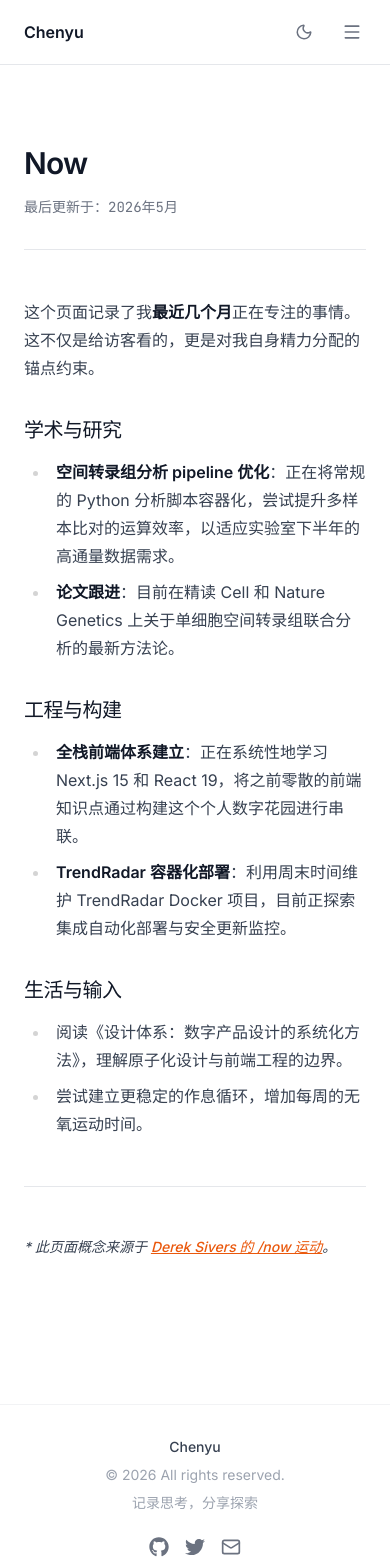
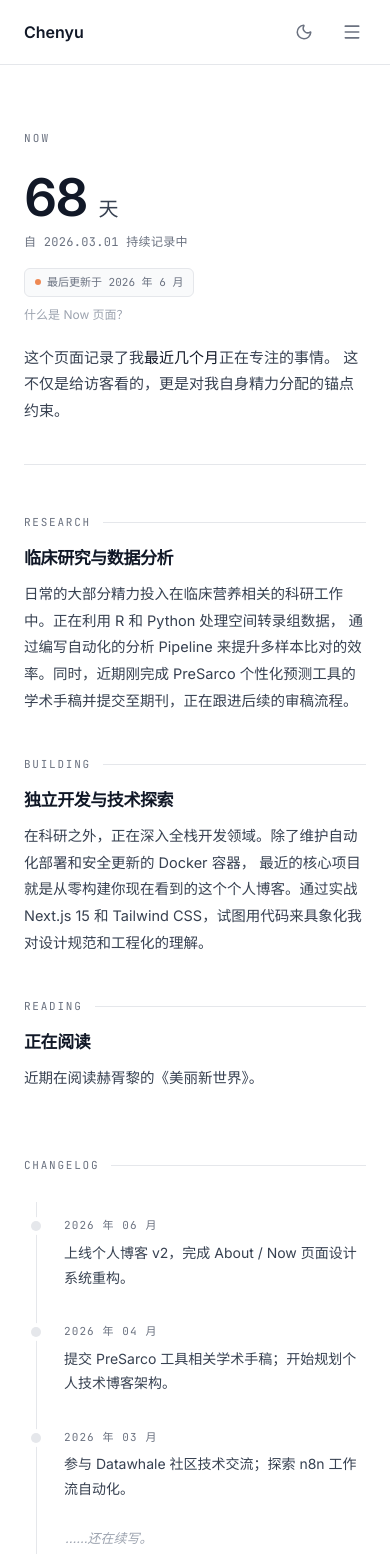
Before and after one commit to chenyufengedu-dev/chenyu-blog, a Next.js app: page /now in a window 390 px wide. Shown: the top 1568 px of the page. Built offline with nearby package versions, Linux system fonts and the light colour scheme.

Commit message:
refactor: 升级 Now 页流体排版并重构 About 页关联模块

```diff
--- a/src/app/now/page.tsx
+++ b/src/app/now/page.tsx
@@ -1,87 +1,191 @@
 // src/app/now/page.tsx
 import type { Metadata } from "next";
+import { ArrowUpRight } from "lucide-react";
 
 export const metadata: Metadata = {
   title: "Now | Chenyu",
-  description: "我现在正在做什么",
+  description: "记录我此刻的关注点与正在做的事。",
 };
 
+const CHANGELOG = [
+  {
+    date: "2026 年 06 月",
+    text: "上线个人博客 v2，完成 About / Now 页面设计系统重构。",
+  },
+  {
+    date: "2026 年 04 月",
+    text: "提交 PreSarco 工具相关学术手稿；开始规划个人技术博客架构。",
+  },
+  {
+    date: "2026 年 03 月",
+    text: "参与 Datawhale 社区技术交流；探索 n8n 工作流自动化。",
+  },
+];
+
 export default function NowPage() {
+  const startDate = new Date("2026-03-01");
+  const today = new Date();
+  const days = Math.ceil(
+    Math.abs(today.getTime() - startDate.getTime()) / (1000 * 60 * 60 * 24),
+  );
+
   return (
-    // mx-auto:会让浏览器自动、平均地分配左右两边的空白，从而在物理上把这个容器完美“居中”在屏幕中间。
-    // border-b:Border-Bottom（底部边框）。它在底层直接翻译为 border-bottom-width: 1px;。
-    <div className="mx-auto max-w-3xl px-6 py-20 md:px-8 md:py-24">
-      <header className="mb-12 border-b border-border pb-8">
-        <h1 className="mb-4 text-3xl font-semibold tracking-tight text-text-primary sm:text-4xl">
+    <div className="mx-auto max-w-3xl px-6 py-16 md:px-8 md:py-24">
+      {/* ── HERO：天数为主角 ── */}
+      <header className="mb-12 border-b border-border pb-10">
+        <p className="mb-6 font-mono text-[11px] uppercase tracking-[0.2em] text-text-muted">
           Now
-        </h1>
-        <p className="text-sm text-text-muted font-mono">
-          最后更新于：2026年5月
         </p>
-      </header>
-      {/* prose prose-neutral： 给内部所有的裸露 HTML 标签注入一套经过顶尖设计师调优的、基于灰阶（neutral）的默认阅读样式
-      dark:prose-invert：自动适配暗黑模式。
-      max-w-none：解除插件默认的最大宽度限制（默认大约是 65 个字符宽，为了防眼疲劳），让文字可以铺满你的整个容器。
-      prose-p:leading-[1.75]：强行把所有 <p>（段落）的行高设为 1.75 倍。
-      prose-headings:tracking-tight：强行把所有标题（h1~h6）的字距稍微收紧，显得更干练。
-      prose-strong:font-semibold：强行把加粗文本从笨重的纯粗体（bold）降格为半粗体（semibold），让页面看起来更精致。
-      <ul> (Unordered List)：无序列表。告诉浏览器：“我下面要列举几件事，它们没有先后顺序”。在浏览器里默认会显示为带圆点（Bullet）的列表。
-      <li> (List Item)：列表项。包裹在 <ul> 内部，每一对 <li> 就是列表里的一行。*/}
-      <div
-        className="prose prose-neutral dark:prose-invert max-w-none
-        prose-p:text-text-secondary prose-p:leading-[1.75]
-        prose-headings:text-text-primary prose-headings:font-medium prose-headings:tracking-tight
-        prose-li:text-text-secondary
-        prose-strong:text-text-primary prose-strong:font-semibold"
+        {/* 默认态（手机端：垂直引力）：引擎只读取 flex flex-col gap-4
+        触发态（桌面端：水平张力）：sm:flex-row：强行把两块内容拉平到同一水平线上。 sm:justify-between sm:items-end (底部引力 / 地板线对齐)：让大数字和右边的标签组底部对齐111111111111111111111
+
+        在排版学（Typography）中，字号越大，字符之间默认的间距在视觉上会显得越松散、漏风。给这种超大标题加上极其微量的负间距，能把数字和字母物理压紧
+        */}
+        <div className="mb-5 flex flex-col gap-4 sm:flex-row sm:items-end sm:justify-between">
+          <div>
+            {/* items-baseline:强制所有文字的“物理底座”死死贴在这条基线上
+            leading-none:剥离文字默认呼吸区)*/}
+            <div className="flex items-baseline gap-3">
+              <span
+                className="font-semibold leading-none tracking-[-0.04em] text-text-primary"
+                style={{ fontSize: "clamp(52px, 9vw, 80px)" }}
               >
-        <p>
-          这个页面记录了我<strong>最近几个月</strong>
-          正在专注的事情。这不仅是给访客看的，更是对我自身精力分配的锚点约束。
+                {days}
+              </span>
+              <span className="text-[20px] font-light text-text-secondary">
+                天
+              </span>
+            </div>
+            <p className="mt-1.5 font-mono text-[12px] tracking-wide text-text-muted">
+              自 2026.03.01 持续记录中
             </p>
-        <h3>学术与研究</h3>
-        <ul>
-          <li>
-            <strong>空间转录组分析 pipeline 优化</strong>：正在将常规的 Python
-            分析脚本容器化，尝试提升多样本比对的运算效率，以适应实验室下半年的高通量数据需求。
-          </li>
-          <li>
-            <strong>论文跟进</strong>：目前在精读 Cell 和 Nature Genetics
-            上关于单细胞空间转录组联合分析的最新方法论。
-          </li>
-        </ul>
-        <h3>工程与构建</h3>
-        <ul>
-          <li>
-            <strong>全栈前端体系建立</strong>：正在系统性地学习 Next.js 15 和
-            React 19，将之前零散的前端知识点通过构建这个个人数字花园进行串联。
-          </li>
-          <li>
-            <strong>TrendRadar 容器化部署</strong>：利用周末时间维护 TrendRadar
-            Docker 项目，目前正探索集成自动化部署与安全更新监控。
-          </li>
-        </ul>
+          </div>
 
-        <h3>生活与输入</h3>
-        <ul>
-          <li>
-            阅读《设计体系：数字产品设计的系统化方法》，理解原子化设计与前端工程的边界。
-          </li>
-          <li>尝试建立更稳定的作息循环，增加每周的无氧运动时间。</li>
-        </ul>
-        <hr className="my-10 border-border" />
-        <p className="text-sm text-text-muted italic">
-          * 此页面概念来源于{" "}
+          <div className="flex flex-col items-start gap-2 sm:items-end">
+            {/* flex-col（垂直方向排列） 整个物理坐标系就旋转了 90 度  items-start 已经不再代表“靠上”，而是代表“靠左（左对齐）”；而 sm:items-end 则代表“靠右（右对齐）” */}
+            <span
+              className="inline-flex items-center gap-1.5 rounded-md border border-border
+                             bg-bg-subtle px-2.5 py-1 font-mono text-[11px] text-text-muted"
+            >
+              <span className="h-1.5 w-1.5 rounded-full bg-[#ea580c] opacity-70" />
+              最后更新于 2026 年 6 月
+            </span>
             <a
               href="https://nownownow.com/about"
               target="_blank"
               rel="noopener noreferrer"
-            className="text-accent hover:underline"
+              className="group flex items-center gap-0.5 text-[12px] text-text-subtle transition-colors hover:text-text-secondary"
             >
-            Derek Sivers 的 /now 运动
+              什么是 Now 页面？
+              <ArrowUpRight
+                size={11}
+                className="-ml-[3px] opacity-0 transition-opacity group-hover:opacity-60"
+              />
             </a>
-          。
+          </div>
+        </div>
+
+        <p
+          className="text-[15px] leading-[1.75] text-text-secondary"
+          style={{ maxWidth: "48ch" }}
+        >
+          这个页面记录了我
+          <strong className="font-medium text-text-primary">最近几个月</strong>
+          正在专注的事情。 这不仅是给访客看的，更是对我自身精力分配的锚点约束。
+        </p>
+      </header>
+
+      {/* ── 正文：三节 ── */}
+      <article className="mb-16 space-y-10">
+        {/* Research */}
+        <div>
+          <div className="mb-4 flex items-center gap-3">
+            <span className="whitespace-nowrap font-mono text-[11px] uppercase tracking-[0.16em] text-text-muted">
+              Research
+            </span>
+            <div className="h-px flex-1 bg-border" />
+          </div>
+          <h2 className="mb-3 text-[17px] font-semibold tracking-tight text-text-primary">
+            临床研究与数据分析
+          </h2>
+          <p className="text-[14.5px] leading-[1.85] text-text-secondary">
+            日常的大部分精力投入在临床营养相关的科研工作中。正在利用 R 和 Python
+            处理空间转录组数据， 通过编写自动化的分析 Pipeline
+            来提升多样本比对的效率。同时，近期刚完成 PreSarco
+            个性化预测工具的学术手稿并提交至期刊，正在跟进后续的审稿流程。
           </p>
         </div>
+
+        {/* Building */}
+        <div>
+          <div className="mb-4 flex items-center gap-3">
+            <span className="whitespace-nowrap font-mono text-[11px] uppercase tracking-[0.16em] text-text-muted">
+              Building
+            </span>
+            <div className="h-px flex-1 bg-border" />
+          </div>
+          <h2 className="mb-3 text-[17px] font-semibold tracking-tight text-text-primary">
+            独立开发与技术探索
+          </h2>
+          <p className="text-[14.5px] leading-[1.85] text-text-secondary">
+            在科研之外，正在深入全栈开发领域。除了维护自动化部署和安全更新的
+            Docker 容器，
+            最近的核心项目就是从零构建你现在看到的这个个人博客。通过实战 Next.js
+            15 和 Tailwind CSS，试图用代码来具象化我对设计规范和工程化的理解。
+          </p>
+        </div>
+
+        {/* Reading */}
+        <div>
+          <div className="mb-4 flex items-center gap-3">
+            <span className="whitespace-nowrap font-mono text-[11px] uppercase tracking-[0.16em] text-text-muted">
+              Reading
+            </span>
+            <div className="h-px flex-1 bg-border" />
+          </div>
+          <h2 className="mb-3 text-[17px] font-semibold tracking-tight text-text-primary">
+            正在阅读
+          </h2>
+          <p className="text-[14.5px] leading-[1.85] text-text-secondary">
+            近期在阅读赫胥黎的《美丽新世界》。
+          </p>
+        </div>
+      </article>
+
+      {/* ── CHANGELOG ── */}
+      <section>
+        <div className="mb-7 flex items-center gap-3">
+          <span className="whitespace-nowrap font-mono text-[11px] uppercase tracking-[0.16em] text-text-muted">
+            Changelog
+          </span>
+          <div className="h-px flex-1 bg-border" />
+        </div>
+
+        <div className="relative ml-3 space-y-1 border-l border-border">
+          {CHANGELOG.map((entry, i) => (
+            <div
+              key={i}
+              className="group relative -ml-[1px] rounded-r-xl py-3.5 pl-7
+                         transition-colors duration-150 hover:bg-bg-subtle/60"
+            >
+              <div
+                className="absolute -left-[5px] top-[19px] h-2.5 w-2.5 rounded-full
+                              bg-border ring-4 ring-background transition-all duration-300
+                              group-hover:scale-110 group-hover:bg-[#ea580c]"
+              />
+              <time className="mb-1.5 block font-mono text-[11px] uppercase tracking-widest text-text-muted">
+                {entry.date}
+              </time>
+              <p className="text-[14px] leading-[1.75] text-text-secondary">
+                {entry.text}
+              </p>
+            </div>
+          ))}
+          <div className="pb-1 pl-7 pt-2">
+            <p className="text-[13px] italic text-text-subtle">……还在续写。</p>
+          </div>
+        </div>
+      </section>
     </div>
   );
 }
```
Also changed, not shown: src/app/about/page.tsx (+42 -39 lines). Lines whose indentation alone changed are shown as unchanged.
